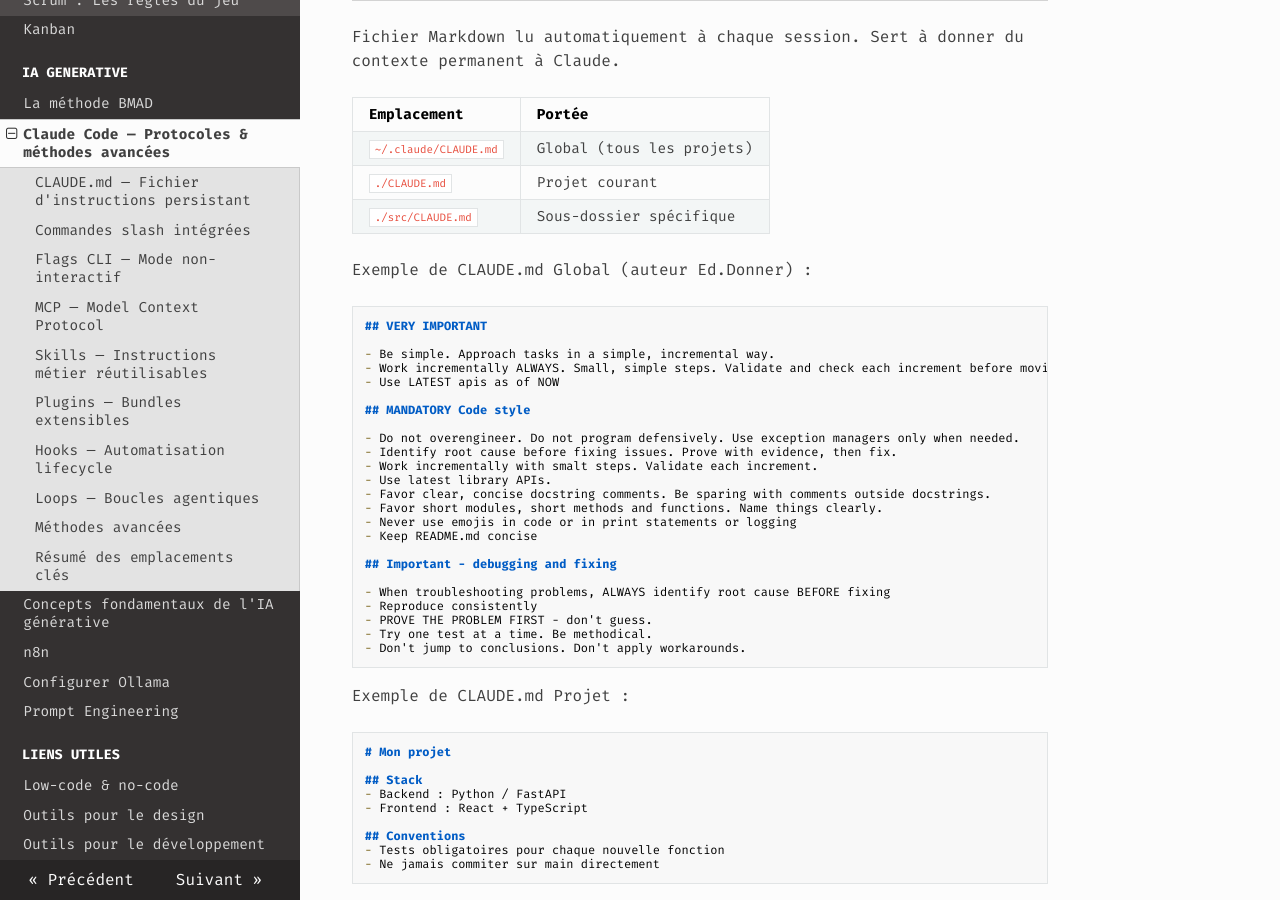
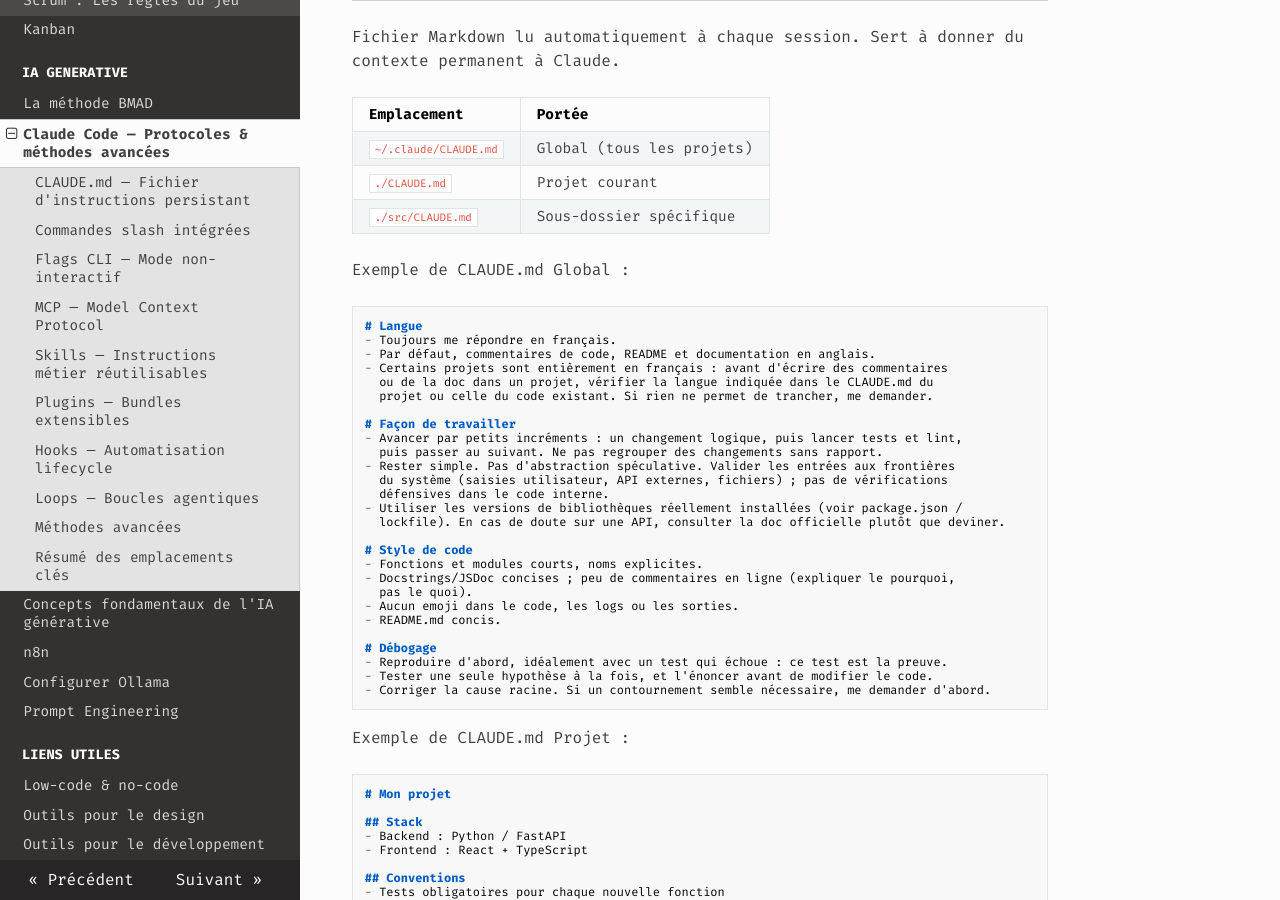
Before and after one commit to realjck/le-codex, an MkDocs documentation site: the page built from docs/ia-generative/claude-code.md, in a window 1280 px wide and 900 px high, scrolled down 396 px. Built offline with MkDocs 1.6.1, drawn with Linux system fonts in a browser that asks for light colours; nearby versions of some CDN libraries.

Commit message:
Change exemple Claude.md global dans fiche Claude Code

````diff
--- a/docs/ia-generative/claude-code.md
+++ b/docs/ia-generative/claude-code.md
@@ -14,33 +14,36 @@ Fichier Markdown lu automatiquement à chaque session. Sert à donner du context
 | `./CLAUDE.md` | Projet courant |
 | `./src/CLAUDE.md` | Sous-dossier spécifique |
 
-Exemple de CLAUDE.md Global (auteur Ed.Donner) :
+Exemple de CLAUDE.md Global :
 
 ```markdown
-## VERY IMPORTANT
+# Langue
+- Toujours me répondre en français.
+- Par défaut, commentaires de code, README et documentation en anglais.
+- Certains projets sont entièrement en français : avant d'écrire des commentaires
+  ou de la doc dans un projet, vérifier la langue indiquée dans le CLAUDE.md du
+  projet ou celle du code existant. Si rien ne permet de trancher, me demander.
 
-- Be simple. Approach tasks in a simple, incremental way.
-- Work incrementally ALWAYS. Small, simple steps. Validate and check each increment before moving on.
-- Use LATEST apis as of NOW
+# Façon de travailler
+- Avancer par petits incréments : un changement logique, puis lancer tests et lint,
+  puis passer au suivant. Ne pas regrouper des changements sans rapport.
+- Rester simple. Pas d'abstraction spéculative. Valider les entrées aux frontières
+  du système (saisies utilisateur, API externes, fichiers) ; pas de vérifications
+  défensives dans le code interne.
+- Utiliser les versions de bibliothèques réellement installées (voir package.json /
+  lockfile). En cas de doute sur une API, consulter la doc officielle plutôt que deviner.
 
-## MANDATORY Code style
+# Style de code
+- Fonctions et modules courts, noms explicites.
+- Docstrings/JSDoc concises ; peu de commentaires en ligne (expliquer le pourquoi,
+  pas le quoi).
+- Aucun emoji dans le code, les logs ou les sorties.
+- README.md concis.
 
-- Do not overengineer. Do not program defensively. Use exception managers only when needed.
-- Identify root cause before fixing issues. Prove with evidence, then fix.
-- Work incrementally with smalt steps. Validate each increment.
-- Use latest library APIs.
-- Favor clear, concise docstring comments. Be sparing with comments outside docstrings.
-- Favor short modules, short methods and functions. Name things clearly.
-- Never use emojis in code or in print statements or logging
-- Keep README.md concise
-
-## Important - debugging and fixing
-
-- When troubleshooting problems, ALWAYS identify root cause BEFORE fixing
-- Reproduce consistently
-- PROVE THE PROBLEM FIRST - don't guess.
-- Try one test at a time. Be methodical.
-- Don't jump to conclusions. Don't apply workarounds.
+# Débogage
+- Reproduire d'abord, idéalement avec un test qui échoue : ce test est la preuve.
+- Tester une seule hypothèse à la fois, et l'énoncer avant de modifier le code.
+- Corriger la cause racine. Si un contournement semble nécessaire, me demander d'abord.
 ```
 
 Exemple de CLAUDE.md Projet :
````
